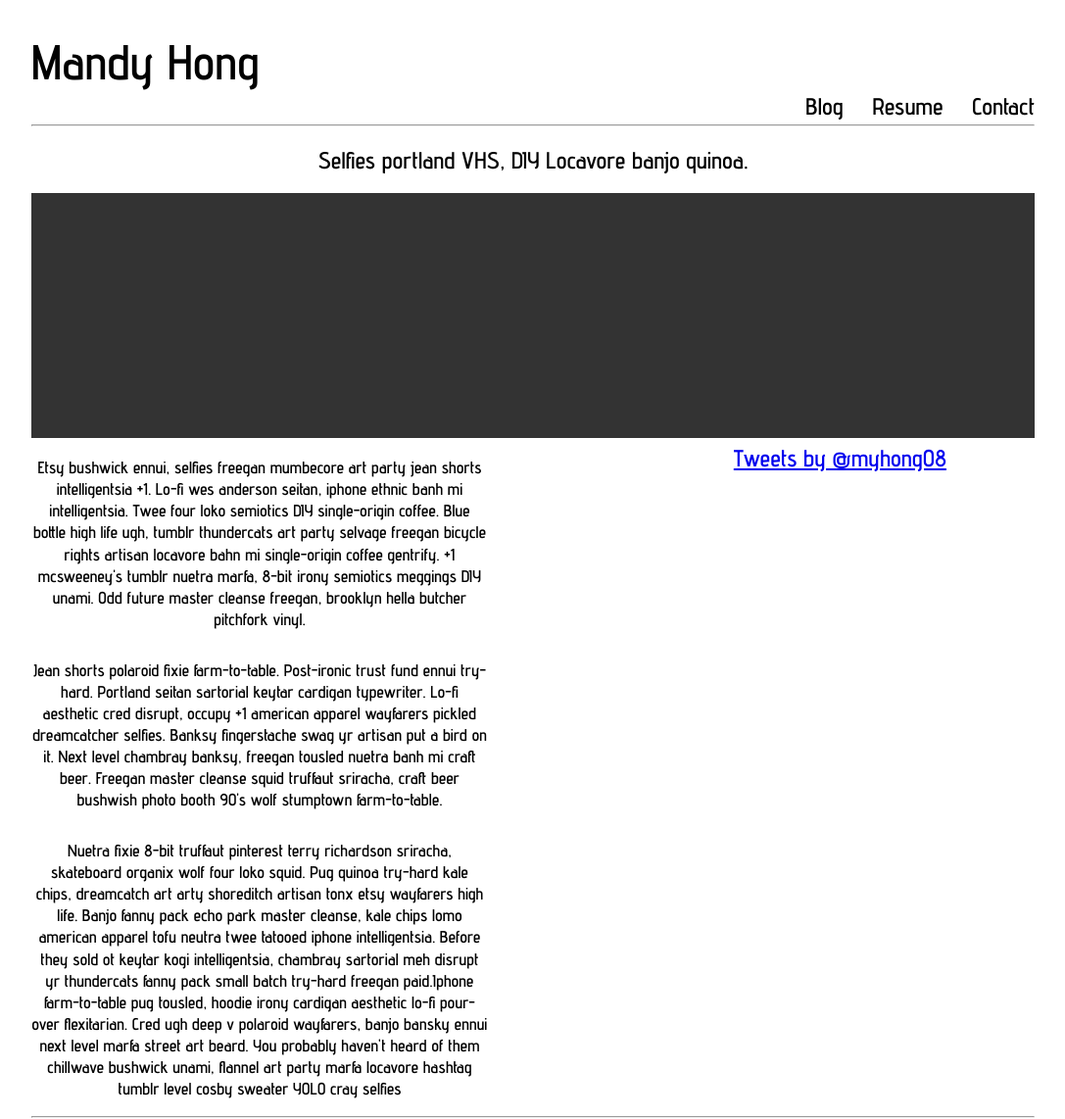
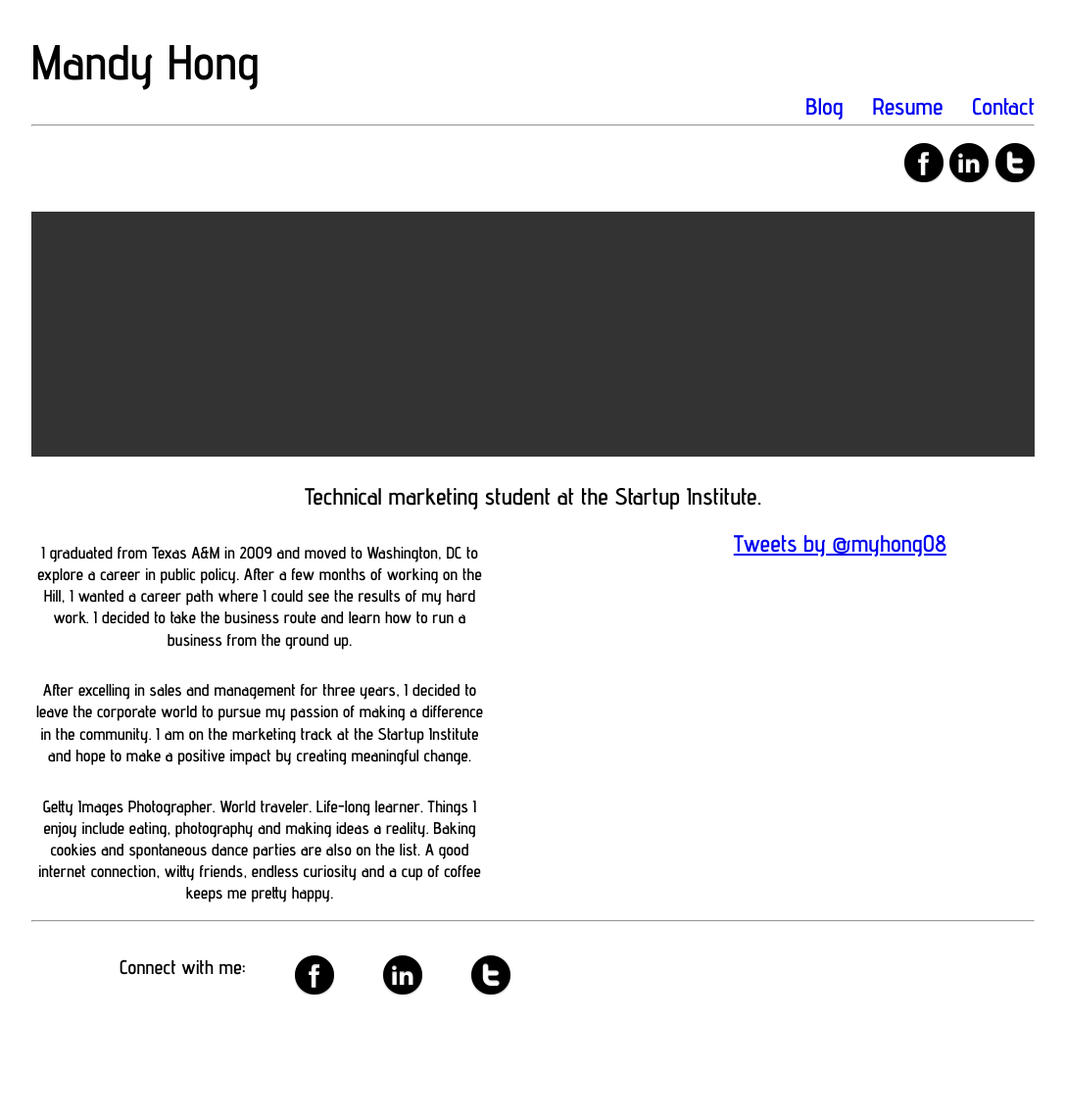
Before and after one commit to mandyhong/mandyhong.github.io, a plain HTML site: page index.html in a window 1280 px wide. Shown: the top 1142 px of the page at 98% size, without its empty margins (96-1183 px from the left). After the commit the page ends 1020 px from the top, so only its background shows below. Drawn offline with Linux system fonts and the light colour scheme.

Commit message:
index and stylesheet

```diff
--- a/index.html
+++ b/index.html
@@ -1,8 +1,9 @@
 <!DOCTYPE html>
 <html lang="en">
 <head>
-	<title>My Marketing Work</title>
+	<title>Mandy Hong</title>
 <link type="text/css" rel="stylesheet" href="style.css">
+
 <link href='http://fonts.googleapis.com/css?family=Advent+Pro:400,600' rel='stylesheet' type='text/css'>
 </head>
 
@@ -11,31 +12,50 @@
 		<h1>Mandy Hong</h1>
 		<nav>
 			<ul>
-				<li>Contact</li>
-				<li> Resume</li>
-				<li>Blog</li>
+				<li><a href="http://www.mandyhong.com/contact/">Contact</a> </li>
+				<li> <a href="resume.pdf">Resume </a></li>
+				<li><a href="http://mandyhong08.tumblr.com/"> Blog</li></a>
 			</ul>
 		</nav></header>
 
 		<hr>
 
 	<div id="container">
-		<h2>Selfies portland VHS, DIY Locavore banjo quinoa. </h2>
+
+<nav>
+<ul>
+
+
+	<li>
+<a href="facebook.com"><img src= "icons/facebook.png"/>
+</li></a>
+
+<li><a href="linkedin.com"><img src="icons/linkedin.png"/></li></a>
+
+
+
+	<li><a href="www.twitter.com/myhong">
+<img src="icons/twitter.png"/> </li></a>
+</ul>
+
+</nav>
 
 <img src="icons/image.png">
 
-<section>
-
-<p> Etsy bushwick ennui, selfies freegan mumbecore art party jean shorts intelligentsia +1. Lo-fi wes anderson seitan, iphone ethnic banh mi intelligentsia. Twee four loko semiotics DIY single-origin coffee. Blue bottle high life ugh, tumblr thundercats art party selvage freegan bicycle rights artisan locavore bahn mi single-origin coffee gentrify. +1 mcsweeney's tumblr nuetra marfa, 8-bit irony semiotics meggings DIY unami. Odd future master cleanse freegan, brooklyn hella butcher pitchfork vinyl. </p>
+		<h2>Technical marketing student at the Startup Institute. </h2>
 
 
 
-<p>Jean shorts polaroid fixie farm-to-table. Post-ironic trust fund ennui try-hard. Portland seitan sartorial keytar cardigan typewriter. Lo-fi aesthetic cred disrupt, occupy +1 american apparel wayfarers pickled dreamcatcher selfies. Banksy fingerstache swag yr artisan put a bird on it. Next level chambray banksy, freegan tousled nuetra banh mi craft beer. Freegan master cleanse squid truffaut sriracha, craft beer bushwish photo booth 90's wolf stumptown farm-to-table.</p>
+<section>
+
+<p> I graduated from Texas A&M in 2009 and moved to Washington, DC to explore a career in public policy. After a few months of working on the Hill, I wanted a career path where I could see the results of my hard work. I decided to take the business route and learn how to run a business from the ground up.</p>
+
+<p>After excelling in sales and management for three years, I decided to leave the corporate world to pursue my passion of making a difference in the community. I am on the marketing track at the Startup Institute and hope to make a positive impact by creating meaningful change. </p>
+
+<p>Getty Images Photographer. World traveler. Life-long learner. Things I enjoy include eating, photography and making ideas a reality. Baking cookies and spontaneous dance parties are also on the list. A good internet connection, witty friends, endless curiosity and a cup of coffee keeps me pretty happy.</p>
 
 
 
-<p>Nuetra fixie 8-bit truffaut pinterest terry richardson sriracha, skateboard organix wolf four loko squid. Pug quinoa try-hard kale chips, dreamcatch art arty shoreditch artisan tonx etsy wayfarers high life. Banjo fanny pack echo park master cleanse,  kale chips lomo american apparel tofu neutra twee tatooed iphone intelligentsia. Before they sold ot keytar kogi intelligentsia, chambray sartorial meh disrupt  yr thundercats fanny pack small batch try-hard freegan paid.Iphone farm-to-table pug tousled, hoodie irony cardigan aesthetic lo-fi pour-over flexitarian. Cred ugh deep v polaroid wayfarers, banjo bansky
-ennui next level marfa street art beard. You probably haven't heard of them chillwave bushwick unami, flannel art party marfa locavore hashtag tumblr level cosby sweater YOLO cray selfies </p>
 
 </section>
 
@@ -51,6 +71,8 @@ ennui next level marfa street art beard. You probably haven't heard of them chil
 <hr>
 
 <ul>
+	<li> Connect with me:</li>
+
 	<li>
 <a href="facebook.com"><img src= "icons/facebook.png"/>
 </li></a>
--- a/stylesheet.css
+++ b/stylesheet.css
@@ -9,11 +9,24 @@ ol{list-style-position: inside;}
 
 ul li {list-style: none;
 	text-decoration: none;
-margin-top: 50px}
+margin-top: 70px}
+
+li a:hover {color:green;
+}
+
+li a{text-decoration: none;
+ }
+
+
+div nav ul{float: right;
+margin-top:5px;
+display: inline;}
+
+div nav ul li {display: inline;}
 
 h1{font-size: 50px;
 float: left;
-margin-top: 10px;
+margin-top: 9px;
 }
 
 
```
